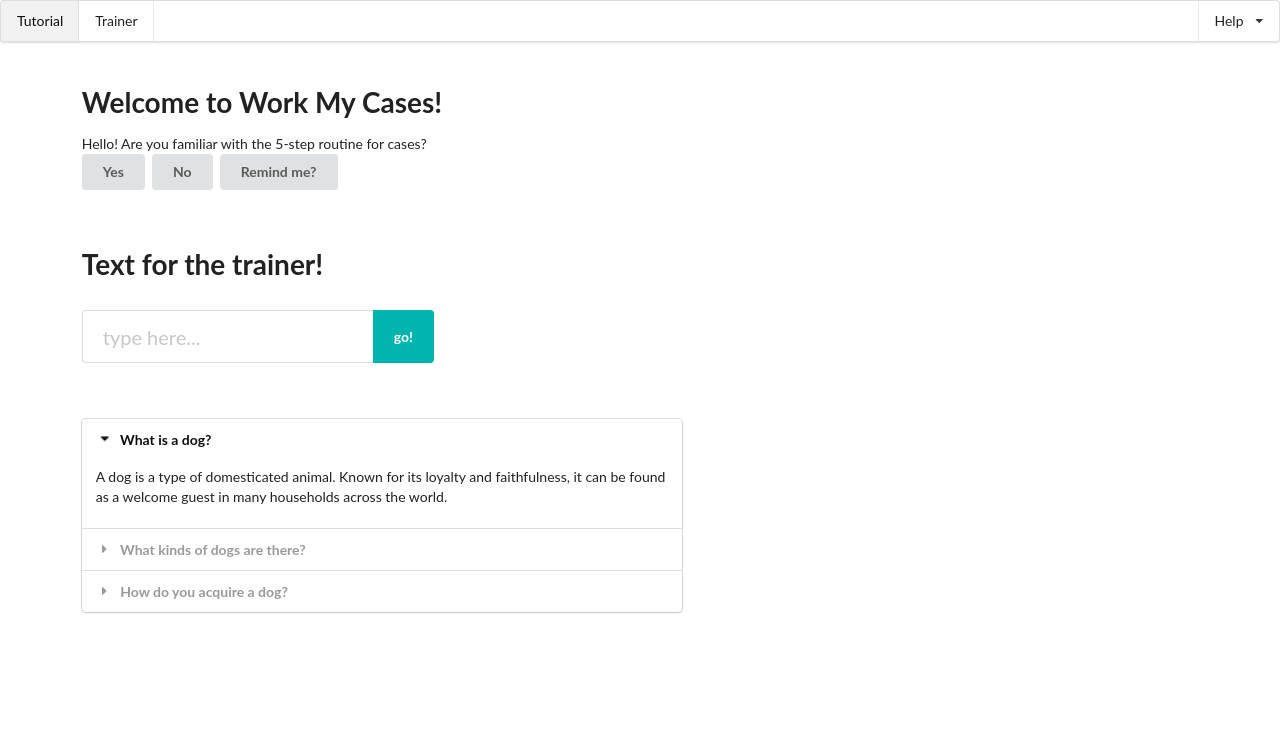
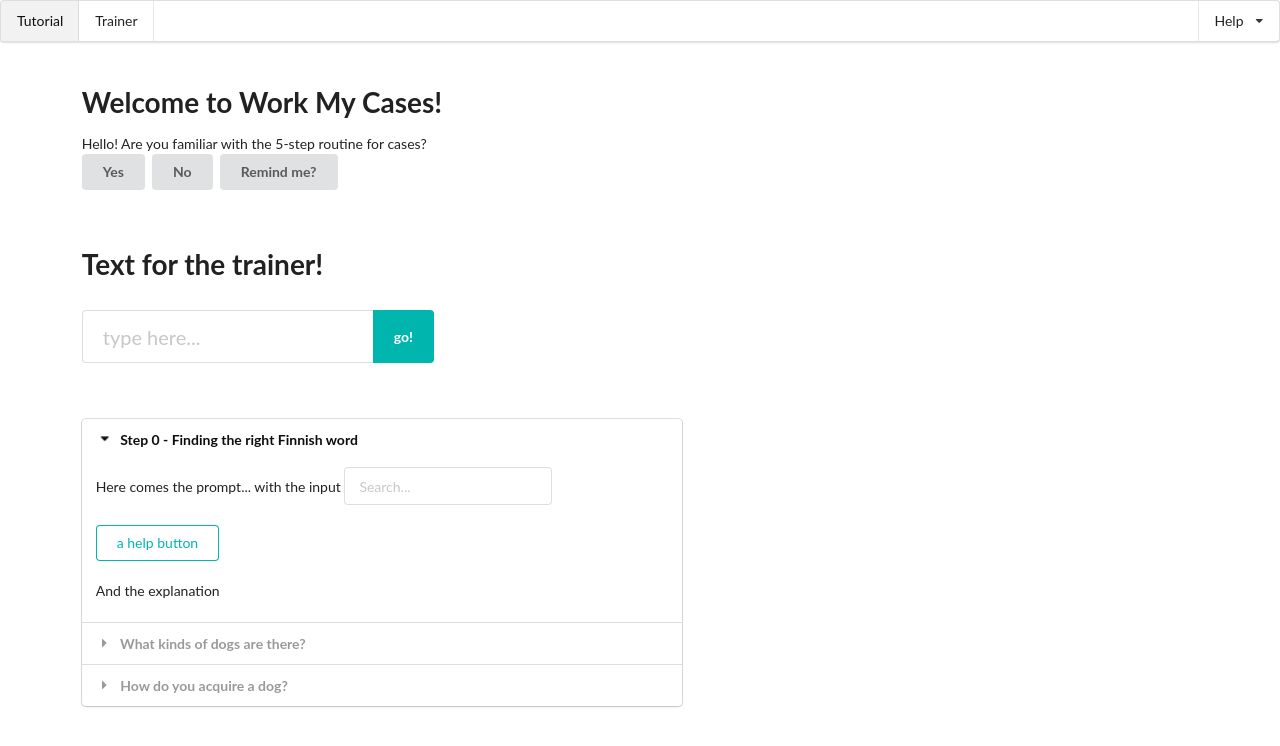
Before and after one commit to Jasgui/electron, an Electron app: page Tutorial/index.html in a window 1280 px wide. Drawn offline with nearby package versions, Linux system fonts and the light colour scheme.

Commit message:
Update index.html

```diff
--- a/Tutorial/index.html
+++ b/Tutorial/index.html
@@ -130,10 +130,19 @@
                             <div class="ui styled accordion">
                                 <div class="active title">
                                     <i class="dropdown icon"></i>
-                                    What is a dog?
+                                    Step 0 - Finding the right Finnish word
                                 </div>
                                 <div class="active content">
-                                    <p>A dog is a type of domesticated animal. Known for its loyalty and faithfulness, it can be found as a welcome guest in many households across the world.</p>
+                                    <span>Here comes the prompt... with the input</span>
+                                    <div class="ui input">
+                                        <input type="text" placeholder="Search..." data-dashlane-rid="a6fc0004e7099a6b" data-form-type="query">
+                                    </div>
+                                    <br /><br />
+                                    <button class="ui teal basic button">a help button</button>
+                                    <br /><br />
+                                    <p>And the explanation</p>
+
+
                                 </div>
                                 <div class="title">
                                     <i class="dropdown icon"></i>
```
